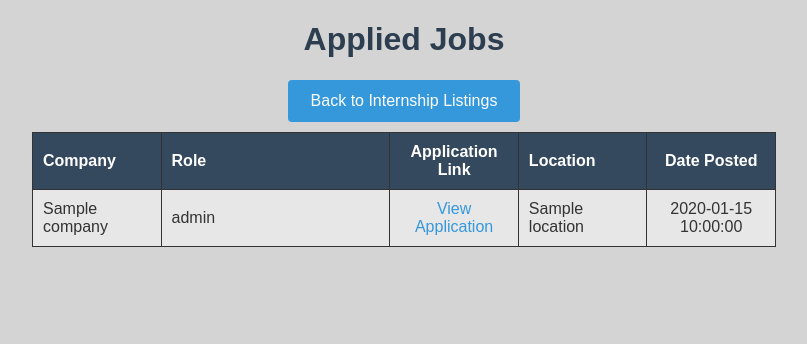
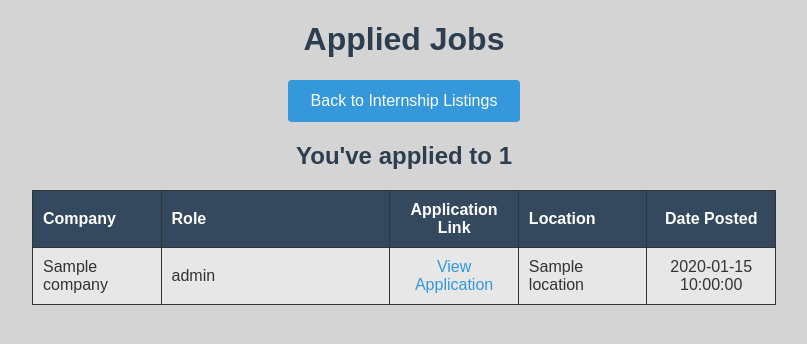
Before and after one commit to spencerboggs/internships-filter, a Flask app: template templates/applied.html in a window 1280 px wide. Shown: the top 344 px of the page, without its empty margins (236-1043 px from the left). Run offline with Flask 3, Linux system fonts and the light colour scheme; the template is opened without the code that fills it: most values are stand-ins (such as "Sample title", 1, 10 or a date in 2020).

Commit message:
Add files via upload

```diff
--- a/app.py
+++ b/app.py
@@ -156,7 +156,10 @@ def update_status():
 def saved_jobs():
     check_applied_jobs_file()
     saved_jobs = load_applied_jobs_data()
-    return render_template("applied.html", saved_jobs=saved_jobs)
+    saved_jobs = saved_jobs[::-1]
+    saved_jobs_length = str(len(saved_jobs)) + " internships"
+    saved_jobs_length = saved_jobs_length if len(saved_jobs) > 1 else str(len(saved_jobs)) + " internship"
+    return render_template("applied.html", saved_jobs=saved_jobs, saved_jobs_length=saved_jobs_length)
 
 
 @app.route("/refresh_internships", methods=["GET"])
--- a/templates/applied.html
+++ b/templates/applied.html
@@ -11,6 +11,7 @@
 <body class="applied-jobs">
     <h1>Applied Jobs</h1>
     <a class="index-button" href="{{ url_for('index') }}">Back to Internship Listings</a>
+    <h2>You've applied to {{ saved_jobs_length }}</h2>
     <table>
         <thead>
             <tr>
--- a/templates/index.html
+++ b/templates/index.html
@@ -12,7 +12,9 @@
     <h1>Internship Listings</h1>
 
     <div class="note">
-        <p><a href="https://github.com/cvrve/Summer2025-Internships/tree/dev" target="_blank">Original Repository</a></p>
+        <p>The data on this web app is gathered from the following GitHub repositories:</p>
+        <p><a href="https://github.com/cvrve/Summer2025-Internships/tree/dev" target="_blank">Cvrve & Ouckah Repo</a></p>
+        <!-- <p><a href="https://github.com/SimplifyJobs/Summer2025-Internships/blob/dev" target="_blank">Pitt CSC & Simplify Repo</a></p> -->
         <p>Filter by company, role, or location. Use a minus sign (-) to exclude results.</p>
         <p>Ex: -remote in the location filter will remove all entries with a remote option.</p>
     </div>
```
